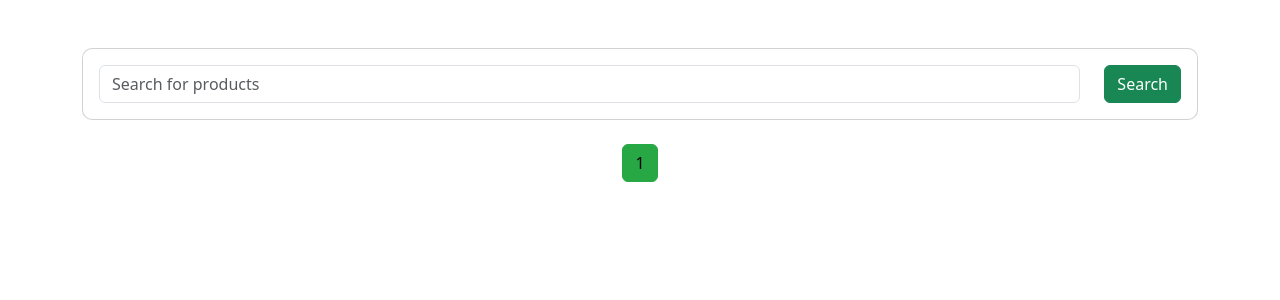
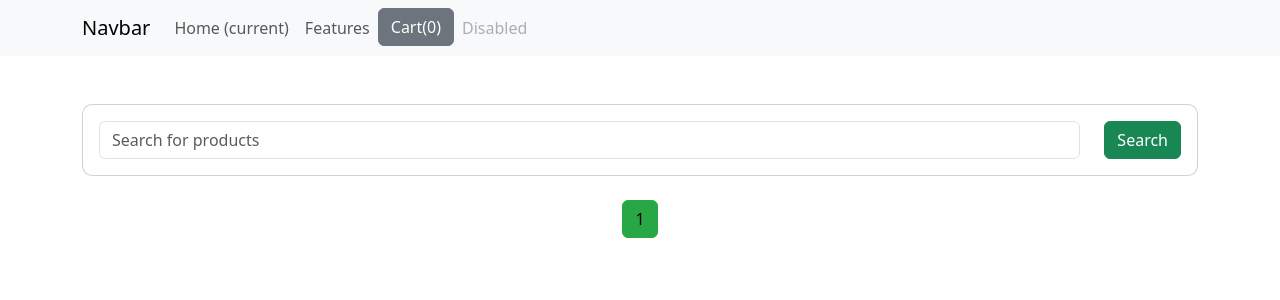
Before and after one commit to AtharvaDeokar21/Ecom, a Django app: page / in a window 1280 px wide. Shown: the top 300 px of the page. Run offline with Django 5.2, Linux system fonts and the light colour scheme; data that the repository does not hold is empty; some libraries are stand-ins or nearby versions.

Commit message:
Added Navbar and cart functionality

```diff
--- a/ecomsite/urls.py
+++ b/ecomsite/urls.py
@@ -22,4 +22,5 @@ urlpatterns = [
     path('admin/', admin.site.urls),
     path('', views.index, name='index'),
     path('<int:id>/', views.detail, name='detail'),
+    path('checkout/', views.checkout, name="checkout"),
 ]
--- a/shop/templates/shop/index.html
+++ b/shop/templates/shop/index.html
@@ -5,13 +5,43 @@
     <meta charset="UTF-8">
     <meta name="viewport" content="width=device-width, initial-scale=1.0">
     <link href="https://cdn.jsdelivr.net/npm/bootstrap@5.3.3/dist/css/bootstrap.min.css" rel="stylesheet" integrity="sha384-QWTKZyjpPEjISv5WaRU9OFeRpok6YctnYmDr5pNlyT2bRjXh0JMhjY6hW+ALEwIH" crossorigin="anonymous">
-    <script src="https://cdn.jsdelivr.net/npm/bootstrap@5.3.3/dist/js/bootstrap.bundle.min.js" integrity="sha384-YvpcrYf0tY3lHB60NNkmXc5s9fDVZLESaAA55NDzOxhy9GkcIdslK1eN7N6jIeHz" crossorigin="anonymous"></script>
     <script src="https://code.jquery.com/jquery-3.7.1.js" integrity="sha256-eKhayi8LEQwp4NKxN+CfCh+3qOVUtJn3QNZ0TciWLP4=" crossorigin="anonymous"></script>
+    <script src="https://cdn.jsdelivr.net/npm/popper.js@1.12.9/dist/umd/popper.min.js" integrity="sha384-ApNbgh9B+Y1QKtv3Rn7W3mgPxhU9K/ScQsAP7hUibX39j7fakFPskvXusvfa0b4Q" crossorigin="anonymous"></script>
+    <script src="https://cdn.jsdelivr.net/npm/bootstrap@4.0.0/dist/js/bootstrap.min.js" integrity="sha384-JZR6Spejh4U02d8jOt6vLEHfe/JQGiRRSQQxSfFWpi1MquVdAyjUar5+76PVCmYl" crossorigin="anonymous"></script>
     <link rel="stylesheet" href="{% static 'shop/style.css' %}">
     <title>Document</title>
 </head>
 <body>
+    <!-- Navbar -->
+    <nav class="navbar navbar-expand-lg navbar-light bg-light mb-4">
+        <div class="container">
+            <a class="navbar-brand" href="#">Navbar</a>
+            <button class="navbar-toggler" type="button" data-toggle="collapse" data-target="#navbarNav" aria-controls="navbarNav" aria-expanded="false" aria-label="Toggle navigation">
+                <span class="navbar-toggler-icon"></span>
+            </button>
+            <div class="collapse navbar-collapse" id="navbarNav">
+                <ul class="navbar-nav">
+                    <li class="nav-item active">
+                        <a class="nav-link" href="#">Home <span class="sr-only">(current)</span></a>
+                    </li>
+                    <li class="nav-item">
+                        <a class="nav-link" href="#">Features</a>
+                    </li>
+                    <li class="nav-item">
+                        <button id="cart" data-html="true" type="button" class="btn btn-secondary" data-container="body" data-toggle="popover" data-placement="bottom" data-content="Vivamus sagittis lacus vel augue laoreet rutrum faucibus.">
+                            Cart(0)
+                        </button>
+                    </li>
+                    <li class="nav-item">
+                        <a class="nav-link disabled" href="#">Disabled</a>
+                    </li>
+                </ul>
+            </div>
+        </div>
+    </nav>
+
     <div class="container my-5">
+        <!-- Search form -->
         <div class="row mb-4">
             <div class="col-md-12">
                 <form class="card card-sm">
@@ -20,21 +50,21 @@
                             <input type="search" name="item_name" placeholder="Search for products" class="form-control form-control-borderless">
                         </div>
                         <div class="col-auto">
-                            <button class="btn btn-success" type="submit">
-                                Search
-                            </button>
+                            <button class="btn btn-success" type="submit">Search</button>
                         </div>
                     </div>
                 </form>
             </div>
         </div>
+
+        <!-- Products grid -->
         <div class="row">
             {% for product in product_objects %}
             <div class="col-md-3 mb-4">
                 <div class="card h-100">
                     <img src="{{ product.image }}" class="card-img-top img-fluid" alt="{{ product.title }}">
                     <div class="card-body d-flex flex-column">
-                        <h5 class="card-title">{{ product.title }}</h5>
+                        <h5 id="nm{{ product.id }}" class="card-title">{{ product.title }}</h5>
                         <p class="card-text mt-auto">₹ {{ product.price }}</p>
                         <div class="d-grid gap-2 mt-3">
                             <a href="/{{ product.id }}" class="btn btn-warning">View</a>
@@ -45,6 +75,8 @@
             </div>
             {% endfor %}
         </div>
+
+        <!-- Pagination -->
         <div class="row">
             <div class="col-md-12 d-flex justify-content-center">
                 <ul class="pagination">
@@ -75,17 +107,44 @@
     </div>
 </body>
 <script type="text/javascript">
-    if(localStorage.getItem('cart')==null){
+    if(localStorage.getItem('cart') == null) {
         var cart = {};
-    }
-    else {
+    } else {
         cart = JSON.parse(localStorage.getItem('cart'));
     }
 
-    $(document).on('click', '.atc', function(){
-        console.log("the add to cart button has been clicked");
+    $(document).on('click', '.atc', function() {
+        console.log("The add to cart button has been clicked");
         var item_id = this.id.toString();
         console.log(item_id)
+
+        if(cart[item_id] != undefined) {
+            quantity = cart[item_id][0] + 1;
+            cart[item_id][0] = quantity;
+        } else {
+            quantity = 1;
+            name = document.getElementById("nm" + item_id).innerHTML;
+            cart[item_id] = [quantity, name];
+        }
+        console.log(cart)
+        localStorage.setItem('cart', JSON.stringify(cart));
+        document.getElementById("cart").innerHTML = "Cart(" + Object.keys(cart).length + ")";
     });
+
+    DisplayCart(cart);
+    function DisplayCart(cart) {
+        var cartstr = "";
+        cartstr += "<h5>This is your cart</h5>"
+        var cartidx = 1;
+        for(var x in cart) {
+            cartstr += cartidx + ". ";
+            cartstr += document.getElementById("nm" + x).innerHTML + " Qty:" + cart[x][0] + "<br>";
+            cartidx += 1;
+        }
+
+        cartstr += "<a href='/checkout'><button class='btn btn-warning' id='checkout'>Checkout</button></a>";
+        document.getElementById("cart").setAttribute('data-content', cartstr);
+        $('[data-toggle="popover"]').popover();
+    }
 </script>
 </html>
--- a/shop/views.py
+++ b/shop/views.py
@@ -21,3 +21,6 @@ def index(request):
 def detail(request, id):
     product_object = Product.objects.get(id=id)
     return render(request, 'shop/detail.html', {'product_object':product_object})
+
+def checkout(request):
+    return render(request, 'shop/checkout.html')
```
Also changed, not shown: shop/templates/shop/checkout.html (added, +31 -0 lines).
